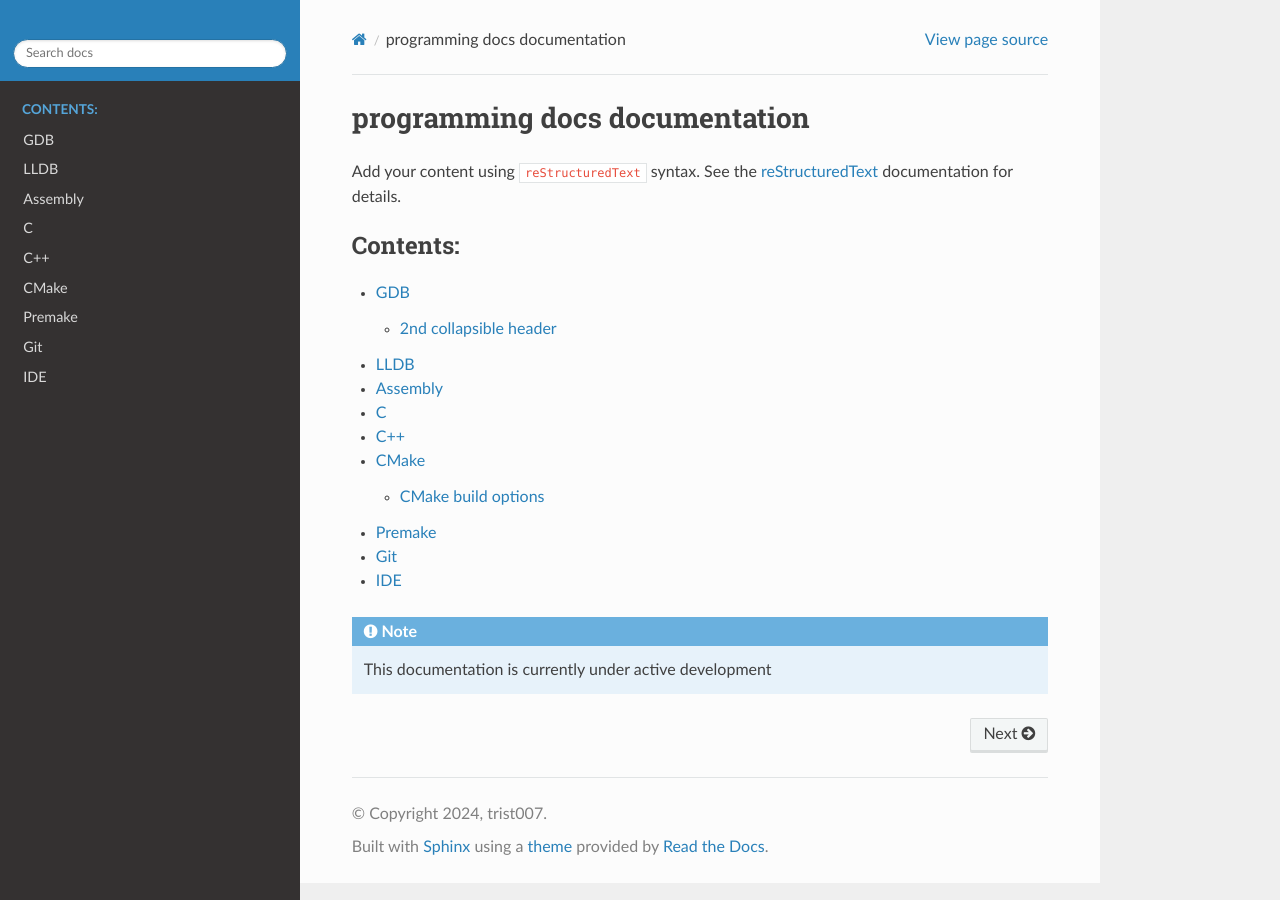
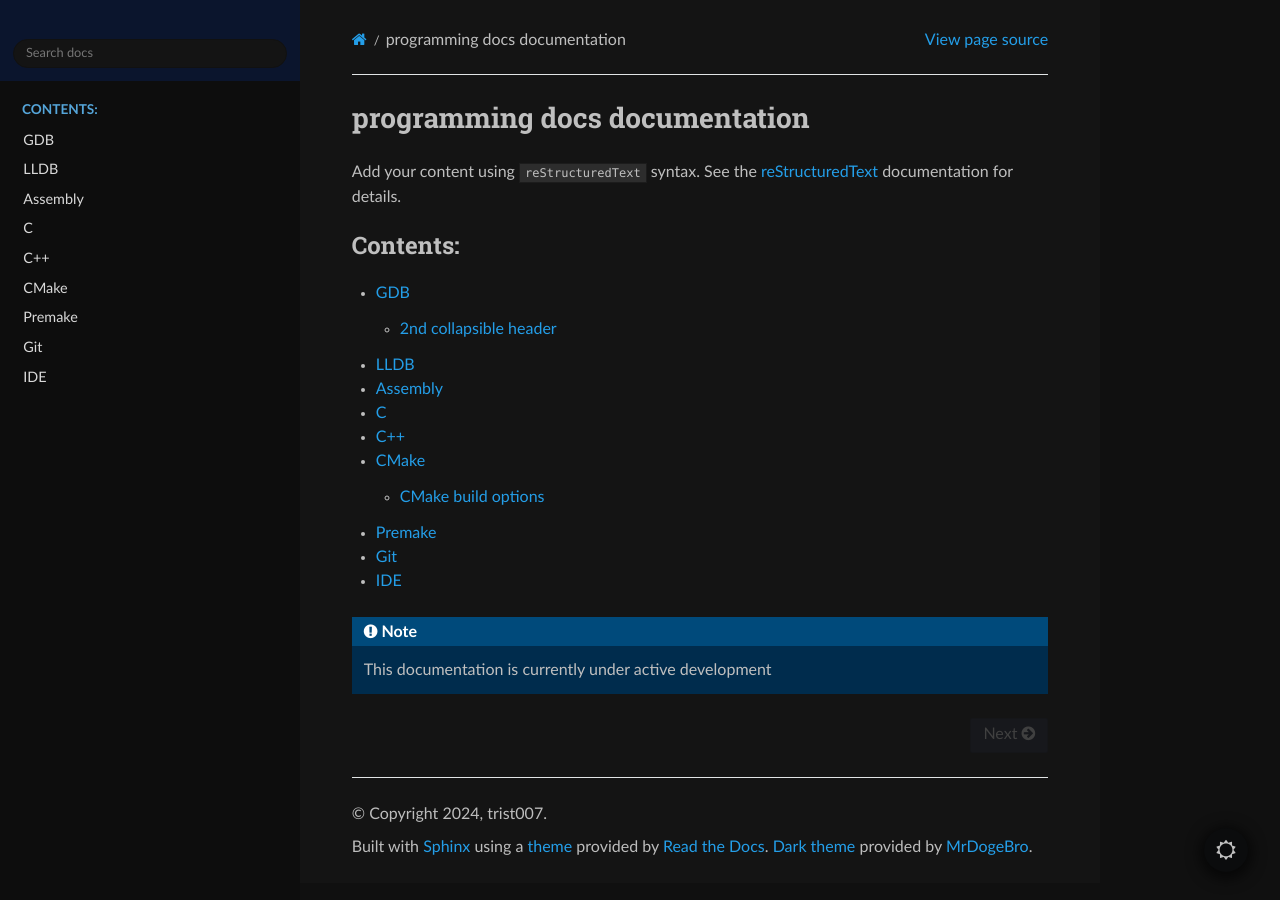
Before and after one commit to trist007/docs, a Sphinx documentation site: the page built from source/index.rst, in a window 1280 px wide. Built offline with Sphinx 7.4.7 and the Read the Docs theme 3.1.0, drawn with Linux system fonts in a browser that asks for light colours.

Commit message:
dark mode

```diff
--- a/source/conf.py
+++ b/source/conf.py
@@ -9,19 +9,20 @@
 project = 'programming docs'
 copyright = '2024, trist007'
 author = 'trist007'
-release = '0.1'
+release = '0.2'
 
 # -- General configuration ---------------------------------------------------
 # https://www.sphinx-doc.org/en/master/usage/configuration.html#general-configuration
 
-extensions = []
+
+extensions = ["sphinx_rtd_dark_mode"]
 
 templates_path = ['_templates']
 exclude_patterns = ['sphinx_rtd_theme']
 
 import sphinx_rtd_theme
 
-
+default_dark_mode = True
 
 # -- Options for HTML output -------------------------------------------------
 # https://www.sphinx-doc.org/en/master/usage/configuration.html#options-for-html-output
```
